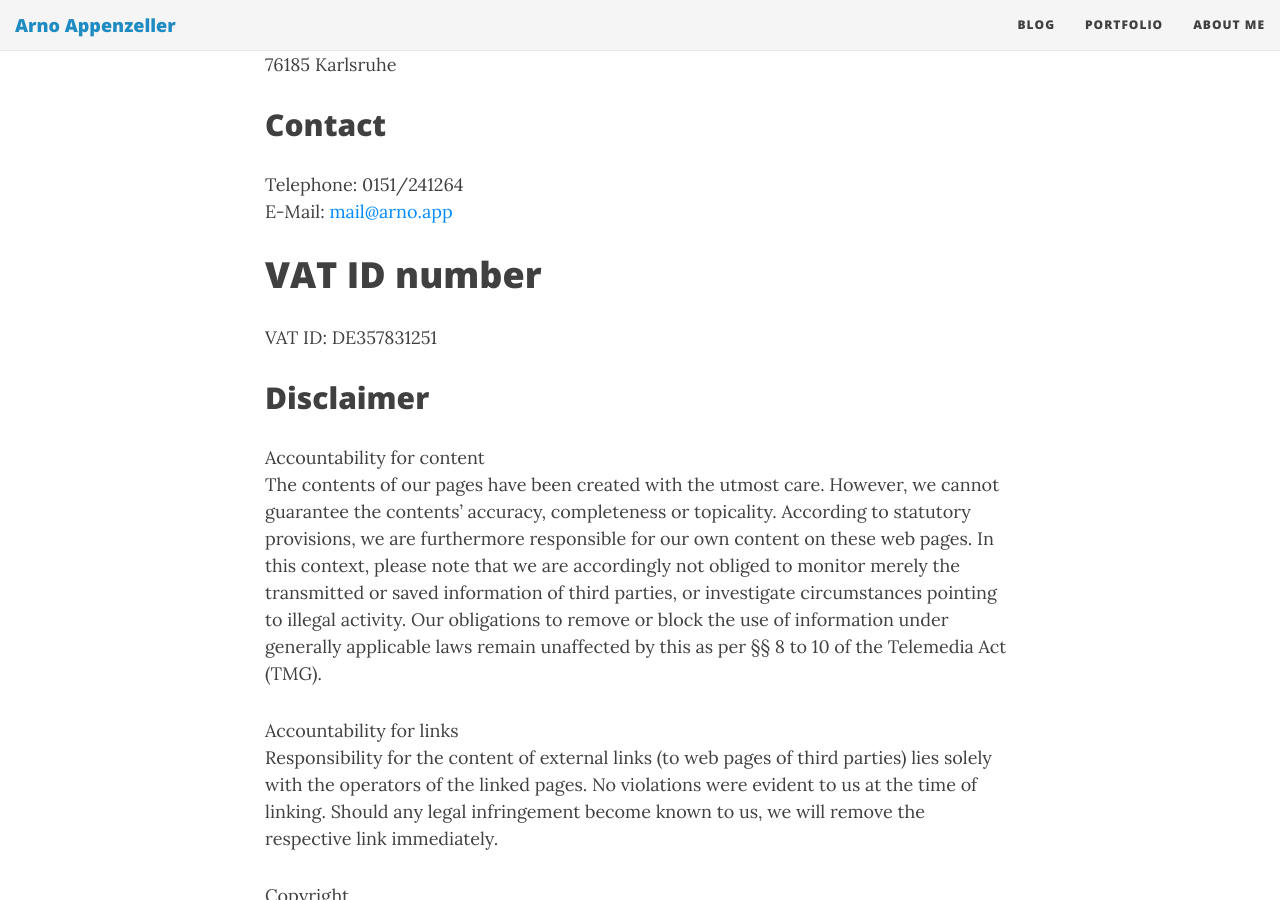
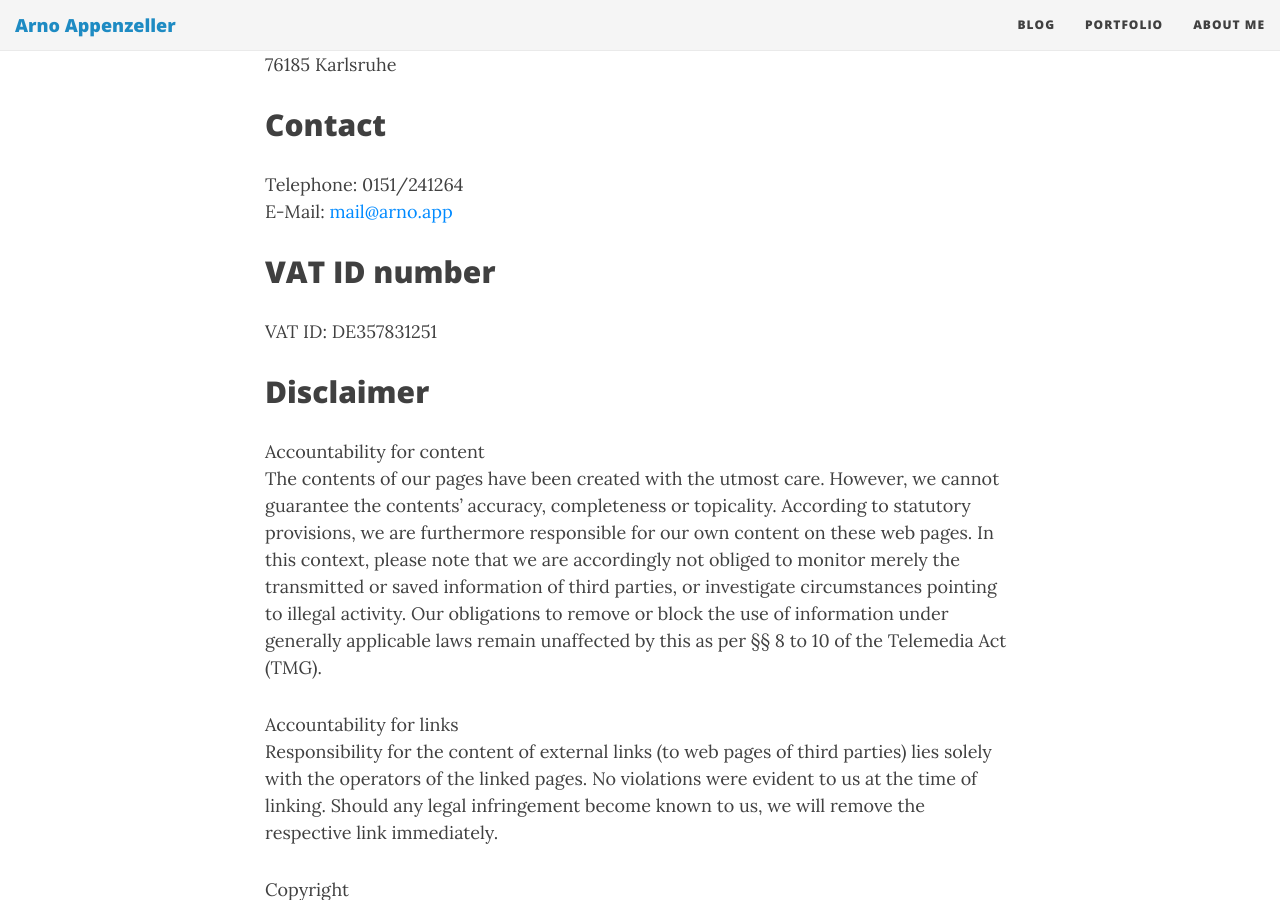
Before and after one commit to arnoappenzeller/arnoappenzeller.github.io, a Jekyll site: the page built from pages/privacy.md, in a window 1280 px wide and 900 px high, scrolled down 706 px. Built offline with Jekyll 4.4.1, drawn with Linux system fonts in a browser that asks for light colours.

Commit message:
added VAT ID fix

```diff
--- a/pages/privacy.md
+++ b/pages/privacy.md
@@ -24,7 +24,7 @@ Gellertstr 6
 Telephone: 0151/241264
 E-Mail: [mail@arno.app](mailto:mail@arno.app)
 
-# VAT ID number
+## VAT ID number
 VAT ID: DE357831251
 
 ## Disclaimer
```
